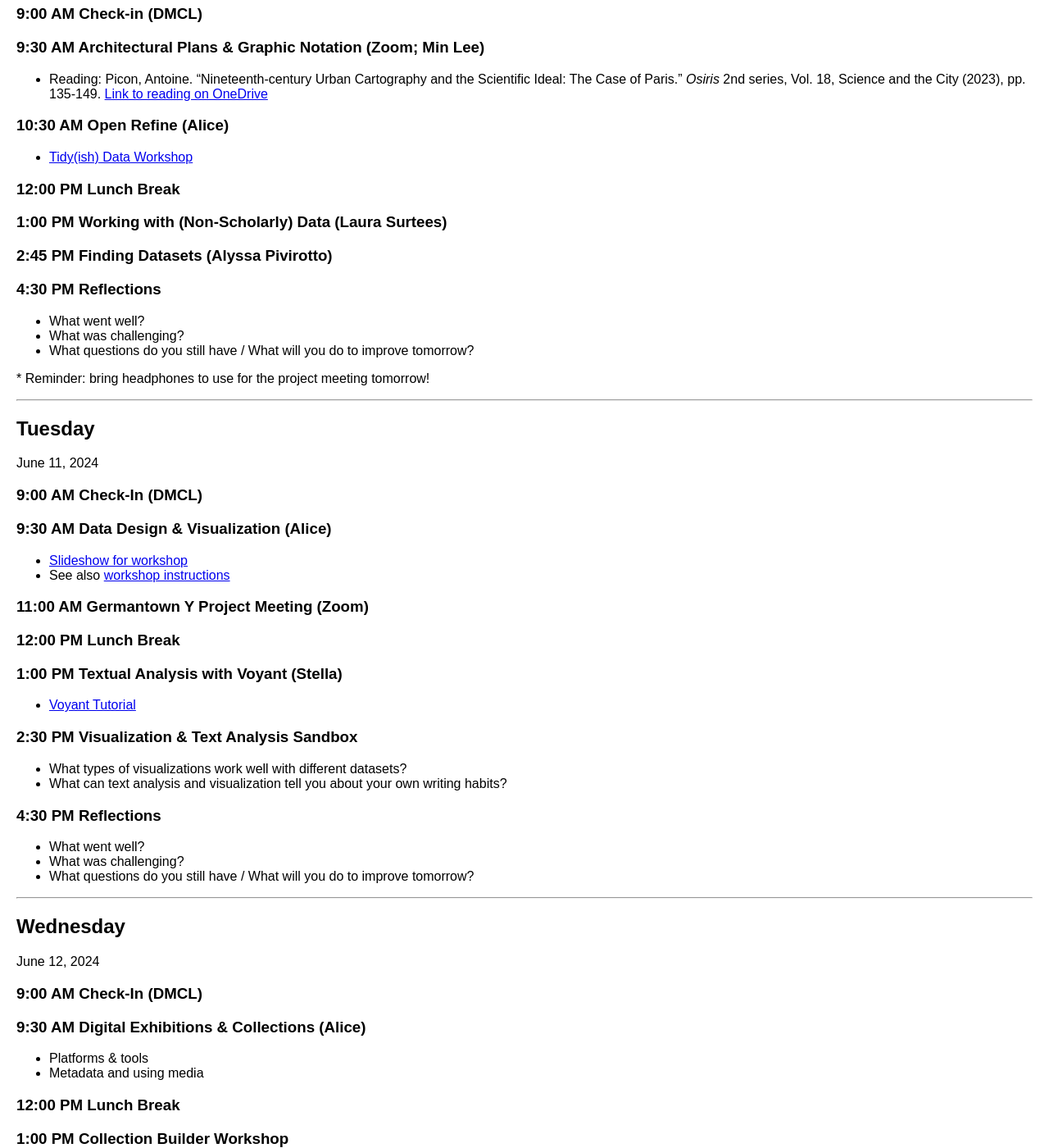
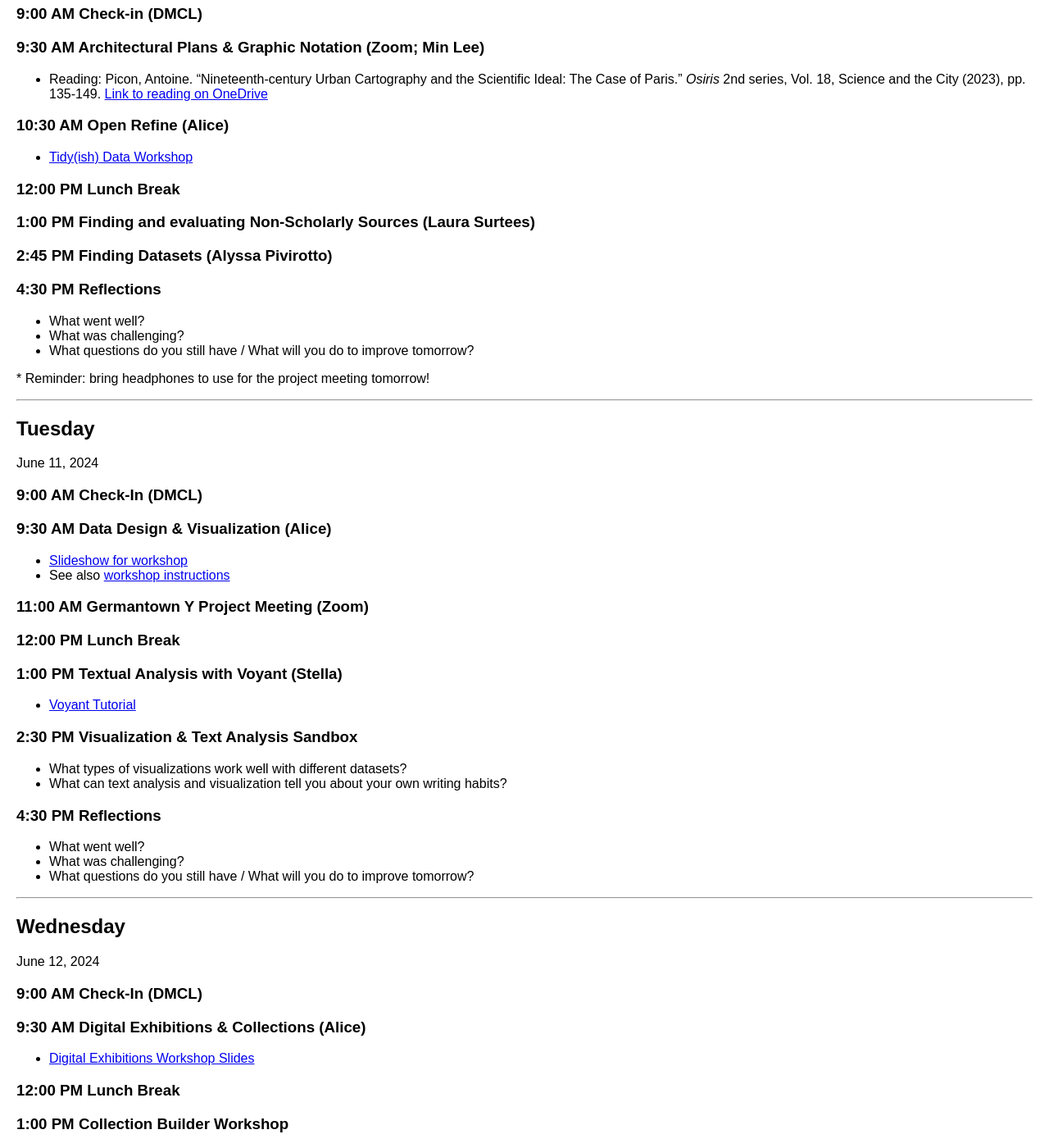
Before and after one commit to digbmc/dssf-syll, a Jekyll site: the page built from _weeks/02-data.md, in a window 1280 px wide and 1400 px high, scrolled down 475 px. Shown: the whole window at 82% size. Built offline with Jekyll 4.4.1, drawn with Linux system fonts in a browser that asks for light colours.

Commit message:
update next week workshop details, add slides

```diff
--- a/_weeks/02-data.md
+++ b/_weeks/02-data.md
@@ -24,7 +24,7 @@
 
 ### 12:00 PM Lunch Break
 
-### 1:00 PM  Working with (Non-Scholarly) Data (Laura Surtees)
+### 1:00 PM  Finding and evaluating Non-Scholarly Sources (Laura Surtees)
 
 ### 2:45 PM  Finding Datasets (Alyssa Pivirotto)
 
@@ -70,8 +70,9 @@
 ### 9:00 AM Check-In (DMCL)
 
 ### 9:30 AM Digital Exhibitions & Collections (Alice)
-- Platforms & tools
-- Metadata and using media
+
+- [Digital Exhibitions Workshop Slides](https://brynmawr-my.sharepoint.com/:p:/g/personal/amcgrath1_brynmawr_edu/EaklqJJapcNPhgpTP4VrA6ABJMI5i25idCRv_Z3E5yFuqA?e=5s2cxe)
+
 
 ### 12:00 PM Lunch Break
 
```
